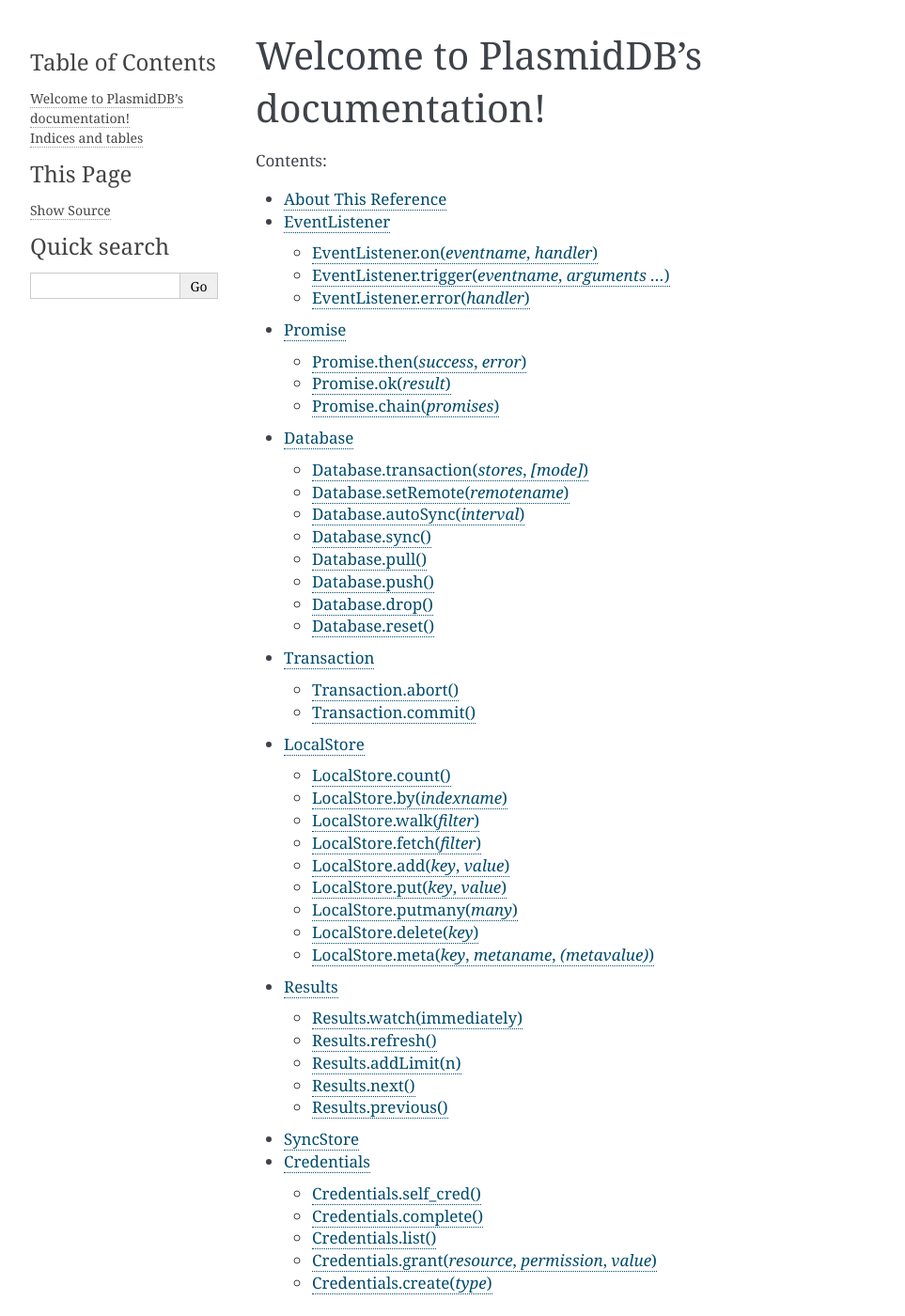
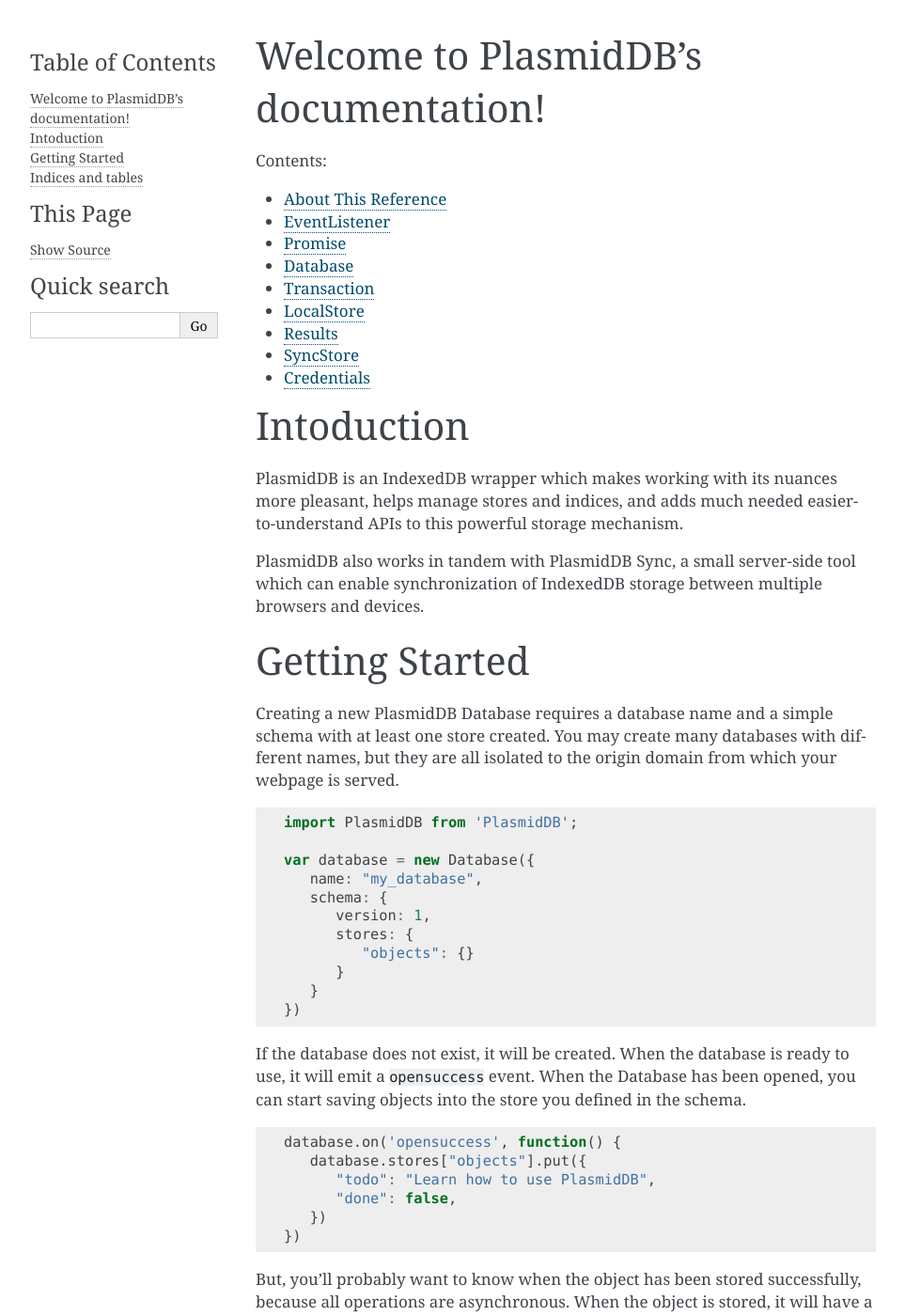
Before and after one commit to plasmidhq/plasmid, a Sphinx documentation site: the page built from docs/index.rst, in a window 1280 px wide and 1400 px high. Shown: the whole window at 94% size, without its empty margins (148-1111 px from the left). Built offline with Sphinx 7.4.7, drawn with Linux system fonts in a browser that asks for light colours; some of the changed text lies outside the part shown.

Commit message:
Added introduction to documentation

```diff
--- a/docs/index.rst
+++ b/docs/index.rst
@@ -9,10 +9,97 @@
 Contents:
 
 .. toctree::
-   :maxdepth: 2
+   :maxdepth: 1
 
    plasmidjs_api
 
+
+Intoduction
+===========
+
+PlasmidDB is an IndexedDB wrapper which makes working with its nuances more pleasant, helps manage
+stores and indices, and adds much needed easier-to-understand APIs to this powerful storage
+mechanism.
+
+PlasmidDB also works in tandem with PlasmidDB Sync, a small server-side tool which can enable
+synchronization of IndexedDB storage between multiple browsers and devices.
+
+Getting Started
+===============
+
+Creating a new PlasmidDB Database requires a database name and a simple schema with at least one
+store created. You may create many databases with different names, but they are all isolated to
+the origin domain from which your webpage is served.
+
+.. sourcecode:: javascript
+
+   import PlasmidDB from 'PlasmidDB';
+
+   var database = new Database({
+      name: "my_database",
+      schema: {
+         version: 1,
+         stores: {
+            "objects": {}
+         }
+      }
+   })
+
+If the database does not exist, it will be created. When the database is ready to use, it will
+emit a ``opensuccess`` event. When the Database has been opened, you can start saving objects
+into the store you defined in the schema.
+
+.. sourcecode:: javascript
+
+   database.on('opensuccess', function() {
+      database.stores["objects"].put({
+         "todo": "Learn how to use PlasmidDB",
+         "done": false,
+      })
+   })
+
+But, you'll probably want to know when the object has been stored successfully, because all
+operations are asynchronous. When the object is stored, it will have a randomized ID associated.
+
+.. sourcecode:: javascript
+
+   database.on('opensuccess', function() {
+      database.stores["objects"].put({
+         "todo": "Learn how to use PlasmidDB",
+         "done": false,
+      }).then(function(object) {
+         console.log("Stored object with ID: " + object._id)
+      })
+   })
+
+After you've saved a few objects, you'll likely want to get them back out. The store provides easy
+mechanisms to fetch the objects back out.
+
+.. sourcecode:: javascript
+
+   database.stores["objects"].fetch().then(function(results) {
+      for (var i=0; i < results.length; i++) {
+         let checkbox = results[i].done ? "☑" : "☐"
+         console.log(checkbox + " " + results[i].todo)
+      }
+   })
+
+If you have a considerably large number of results, you might want to walk over them individually
+instead of waiting for the entire results to be collected for you in an arrar.
+
+.. sourcecode:: javascript
+
+   database.stores["objects"].walk().on('each', function(result) {
+      let checkbox = result.done ? "☑" : "☐"
+      console.log(checkbox + " " + result.todo)
+   })
+
+Of course, data doesn't stay stagnant and you'll want to update objects from time to time.
+
+   function markTodoDone(todo) {
+      item.done = true
+      return database.stores["objects"].put(item)
+   }
 
 
 Indices and tables
```
